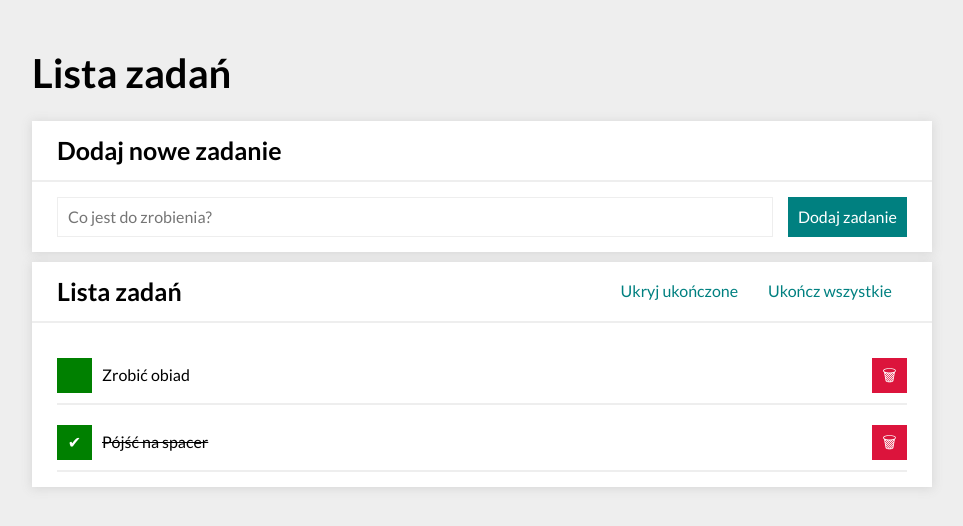
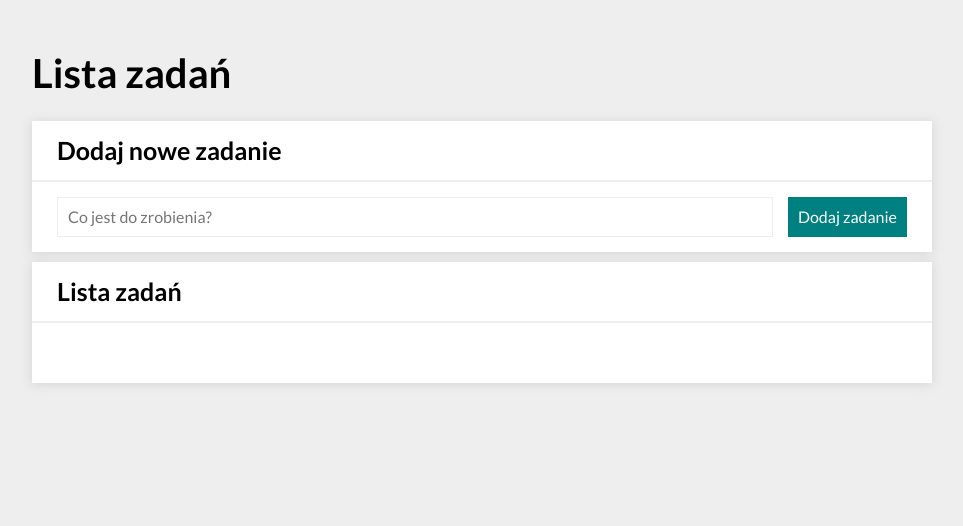
Before and after one commit to pkruczek22/to-do-list-react, a React (Create React App) app: page / in a window 1280 px wide. Shown: the top 526 px of the page, without its empty margins (158-1121 px from the left). Built offline with nearby package versions, Linux system fonts and the light colour scheme.

Commit message:
add feature to save tasks in localStorage

```diff
--- a/src/App.js
+++ b/src/App.js
@@ -1,4 +1,4 @@
-import { useState } from 'react';
+import { useEffect, useState } from 'react';
 import Buttons from "./Buttons";
 import Form from "./Form";
 import Tasks from "./Tasks";
@@ -7,13 +7,17 @@ import Header from "./Header";
 import Container from "./Container";
 
 function App() {
-  const defaultTasks = [
-    { id: 1, content: "Zrobić obiad", done: false },
-    { id: 2, content: "Pójść na spacer", done: true }
-  ]
+  const userTasks = localStorage.getItem('tasks')
+    ? JSON.parse(localStorage.getItem('tasks'))
+    : [];
 
   const [hideDone, setHideDone] = useState(false);
-  const [tasks, setTasks] = useState(defaultTasks);
+  const [tasks, setTasks] = useState(userTasks);
+
+  useEffect(() => {
+    localStorage.setItem("tasks", JSON.stringify(tasks));
+    console.log(JSON.parse(localStorage.getItem("tasks")));
+  }, [tasks]);
 
   const toggleHideDone = () => {
     setHideDone(hideDone => !hideDone)
--- a/src/Tasks/index.js
+++ b/src/Tasks/index.js
@@ -4,6 +4,7 @@ const Tasks = ({ tasks, hideDone, removeTask, toggleTaskDone }) => (
   <ul className="tasksList">
     {tasks.map(task => (
       <li
+        key={task.id}
         onClick={() => toggleTaskDone(task.id)}
         className={`tasksList__item${hideDone && task.done
           ? " tasksList__item--hidden"
@@ -13,11 +14,11 @@ const Tasks = ({ tasks, hideDone, removeTask, toggleTaskDone }) => (
           {task.done ? "✔" : ""}
         </button>
         <span
-          class={`tasksList__content${task.done ? " tasksList__content--done" : ""}`}
+          className={`tasksList__content${task.done ? " tasksList__content--done" : ""}`}
         >{task.content}
         </span>
         <button
-          class="tasksList__button tasksList__button--deleteTask"
+          className="tasksList__button tasksList__button--deleteTask"
           onClick={() => removeTask(task.id)}
         >🗑
         </button>
```
